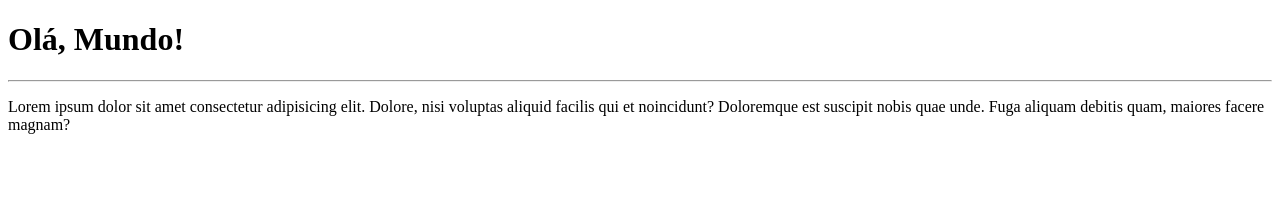
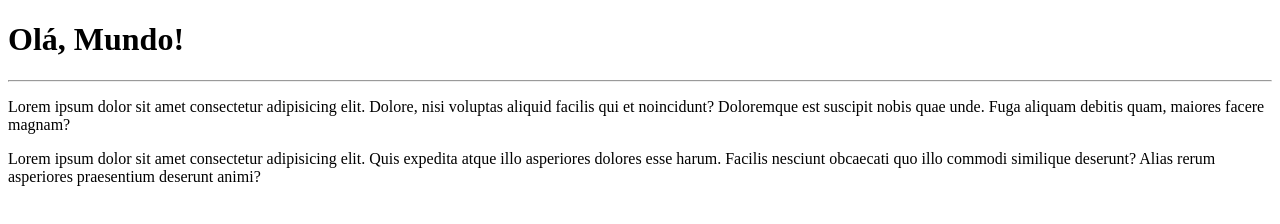
Before and after one commit to Gziele/Ola-mundo-git, a plain HTML site: page site-exemplo/index.html in a window 1280 px wide. Drawn offline with Linux system fonts and the light colour scheme.

Commit message:
Adicionei um paragrafo

```diff
--- a/site-exemplo/index.html
+++ b/site-exemplo/index.html
@@ -9,5 +9,8 @@
     <h1>Olá, Mundo!</h1>
     <hr>
     <p>Lorem ipsum dolor sit amet consectetur adipisicing elit. Dolore, nisi voluptas aliquid facilis qui et noincidunt? Doloremque est suscipit nobis quae unde. Fuga aliquam debitis quam, maiores facere magnam?</p>
+
+    <p>Lorem ipsum dolor sit amet consectetur adipisicing elit. Quis expedita atque illo asperiores dolores esse harum. Facilis nesciunt obcaecati quo illo commodi similique deserunt? Alias rerum asperiores praesentium deserunt animi?</P>
+    </p>
 </body>
 </html>
```
